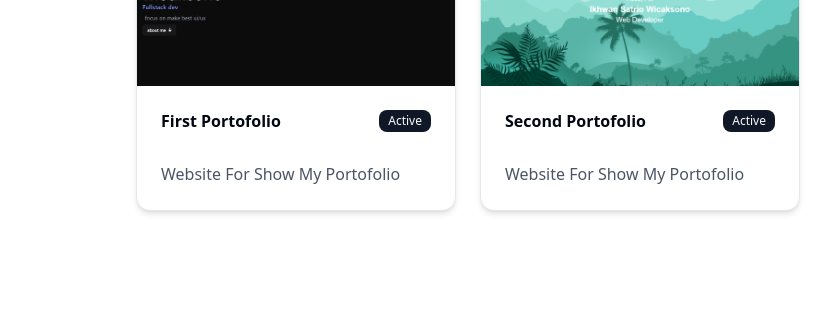
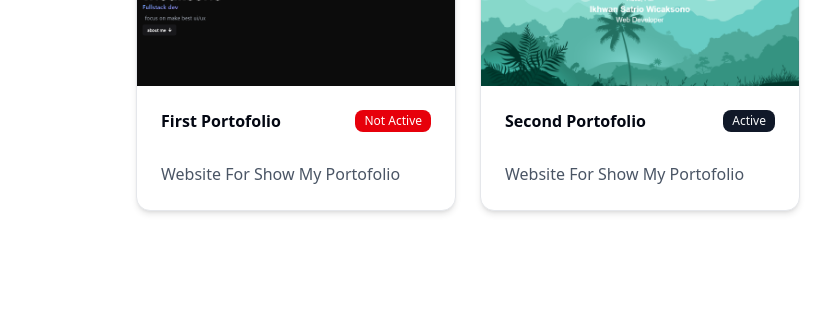
Before and after one commit to wanto-production/ikhwan, an Astro site: page /project in a window 1280 px wide. Shown: the part 415-735 px from the top of the page, 0-819 px from the left. Built offline with nearby package versions, Linux system fonts and the light colour scheme; Astro itself is replaced by a stand-in of ours.

Commit message:
initial commit

```diff
--- a/src/components/projectcontainer.tsx
+++ b/src/components/projectcontainer.tsx
@@ -18,8 +18,8 @@ const projects: Project[] = [
     title: "first portofolio",
     description: "website for show my portofolio",
     image: "/portofolio1.png",
-    url: "https://portofolio-ikhwan.vercel.app/",
-    isActive: true,
+    url: "#",
+    isActive: false,
   },
   {
     id: 2,
```
